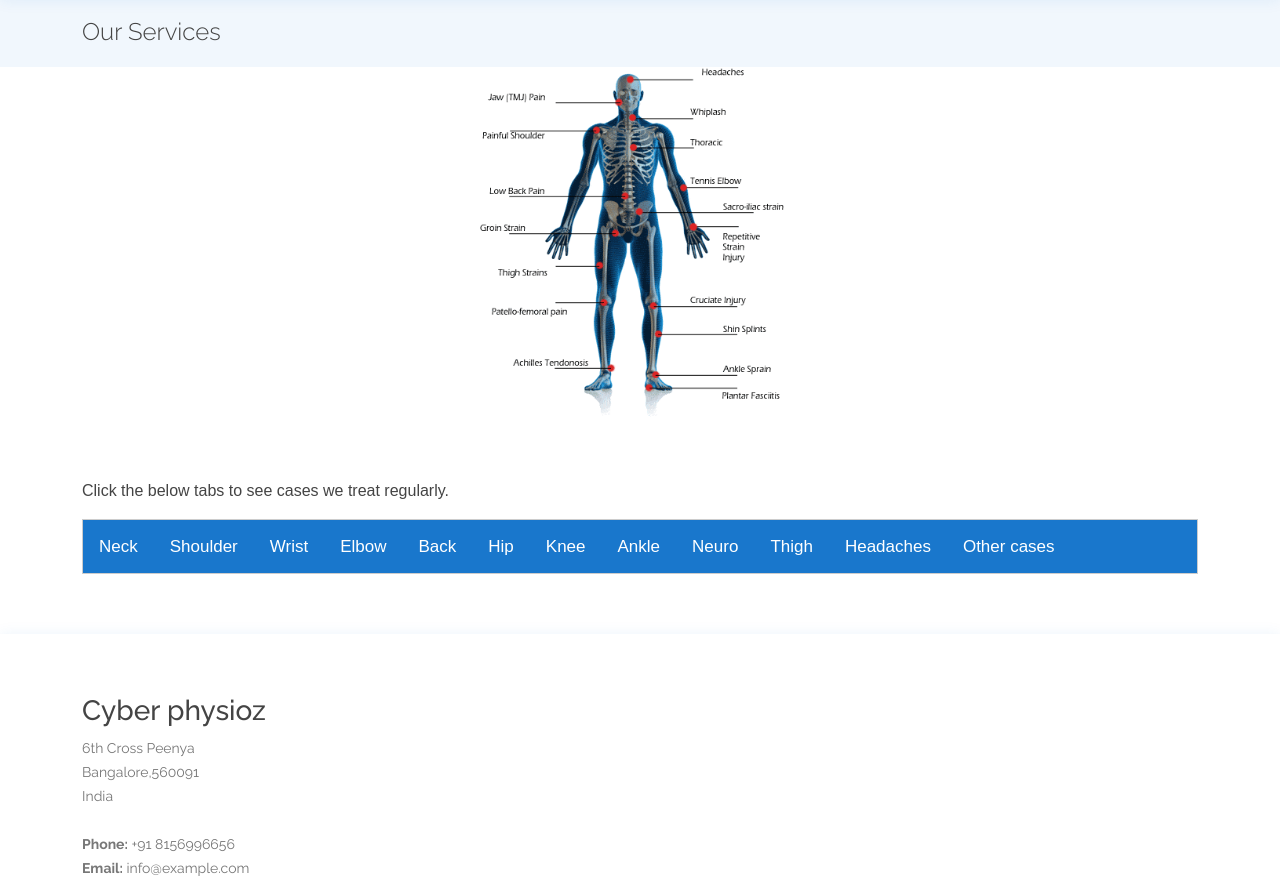
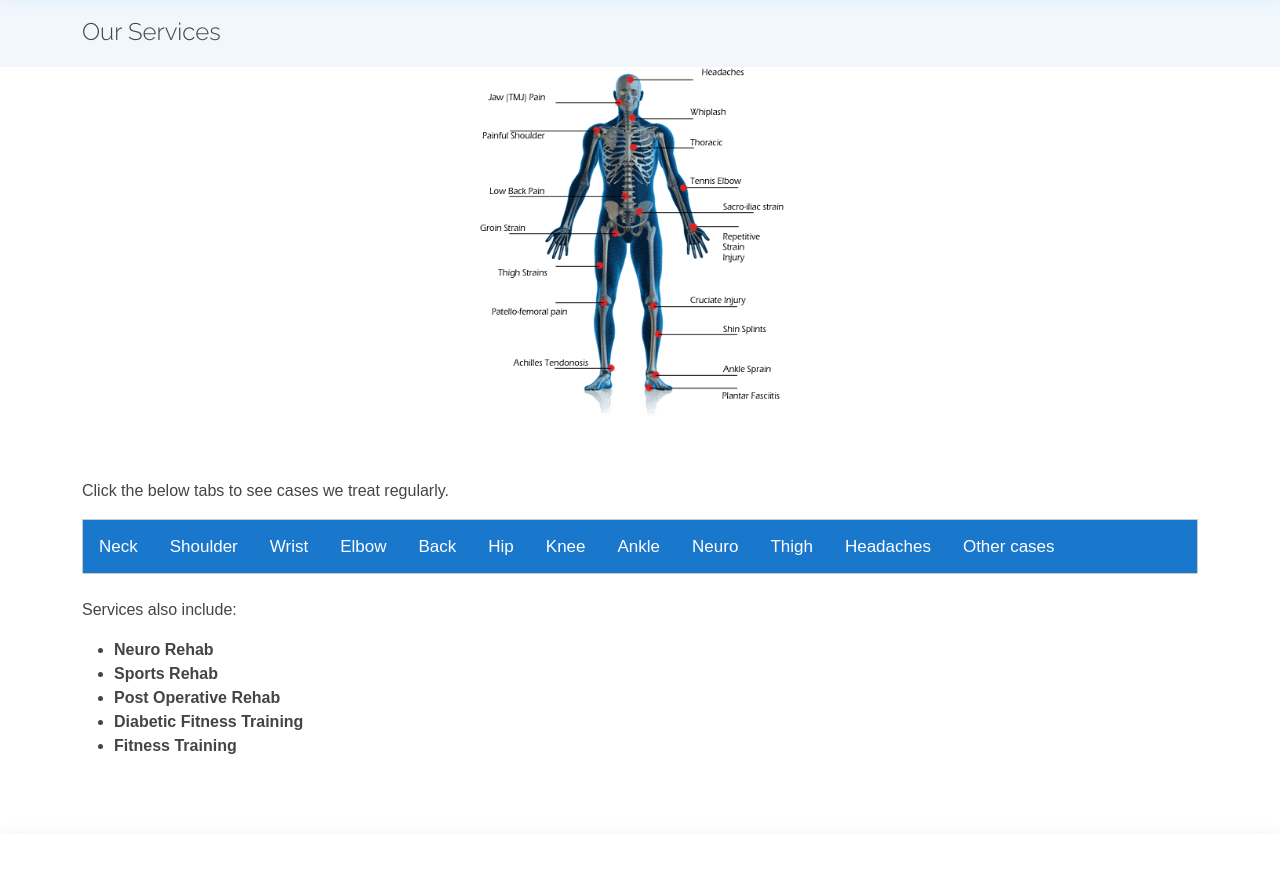
Before and after one commit to Karthik4785/CyberPhysioz, a plain HTML site: page services.html in a window 1280 px wide. Shown: the part 122-1013 px from the top of the page. Drawn offline with Linux system fonts and the light colour scheme.

Commit message:
Services edited

```diff
--- a/services.html
+++ b/services.html
@@ -374,6 +374,13 @@
           </script>
 
           </body>
+          <p><br> Services also include:<br> <ul>
+            <li><b>Neuro Rehab</b></li>
+            <li><b>Sports Rehab</b></li>
+            <li><b>Post Operative Rehab</b></li>
+            <li><b>Diabetic Fitness Training</b></li>
+            <li><b>Fitness Training</b></li>
+          </ul></p>
       </div>
     </section>
 
```
